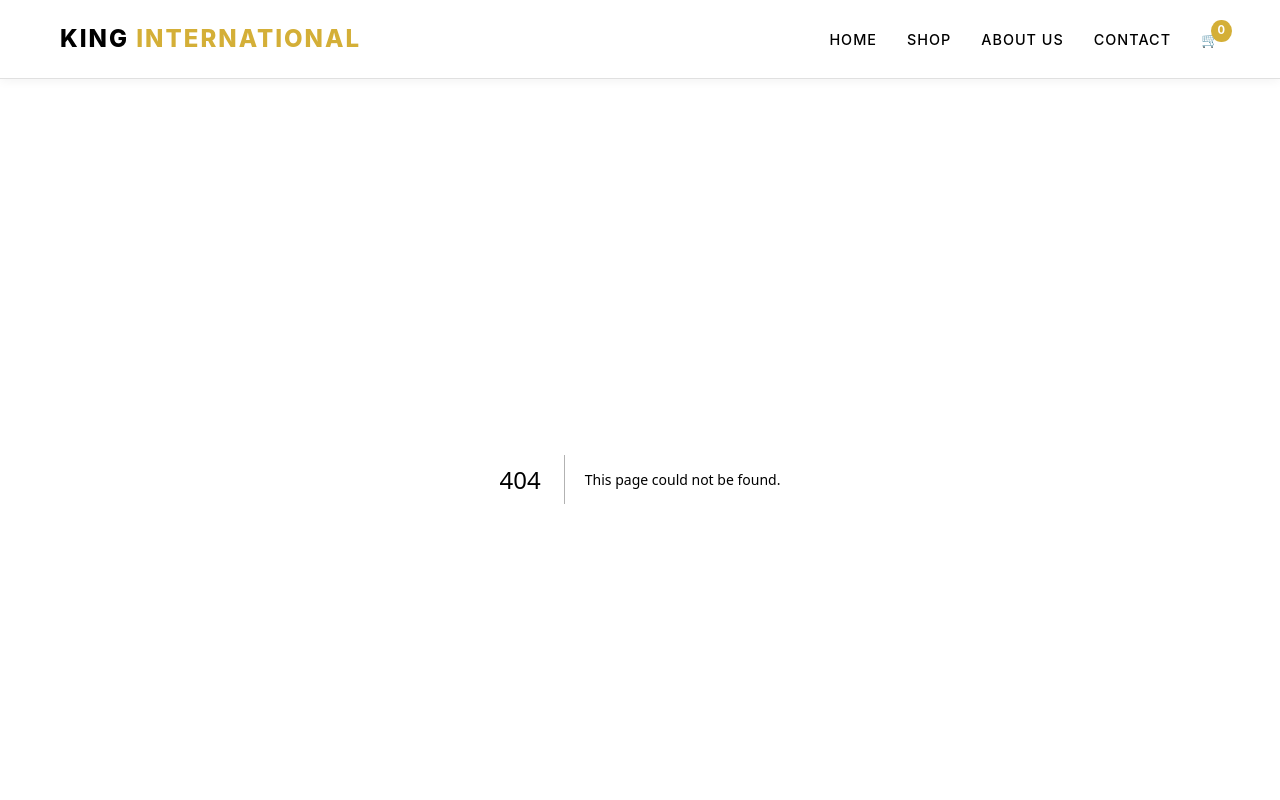
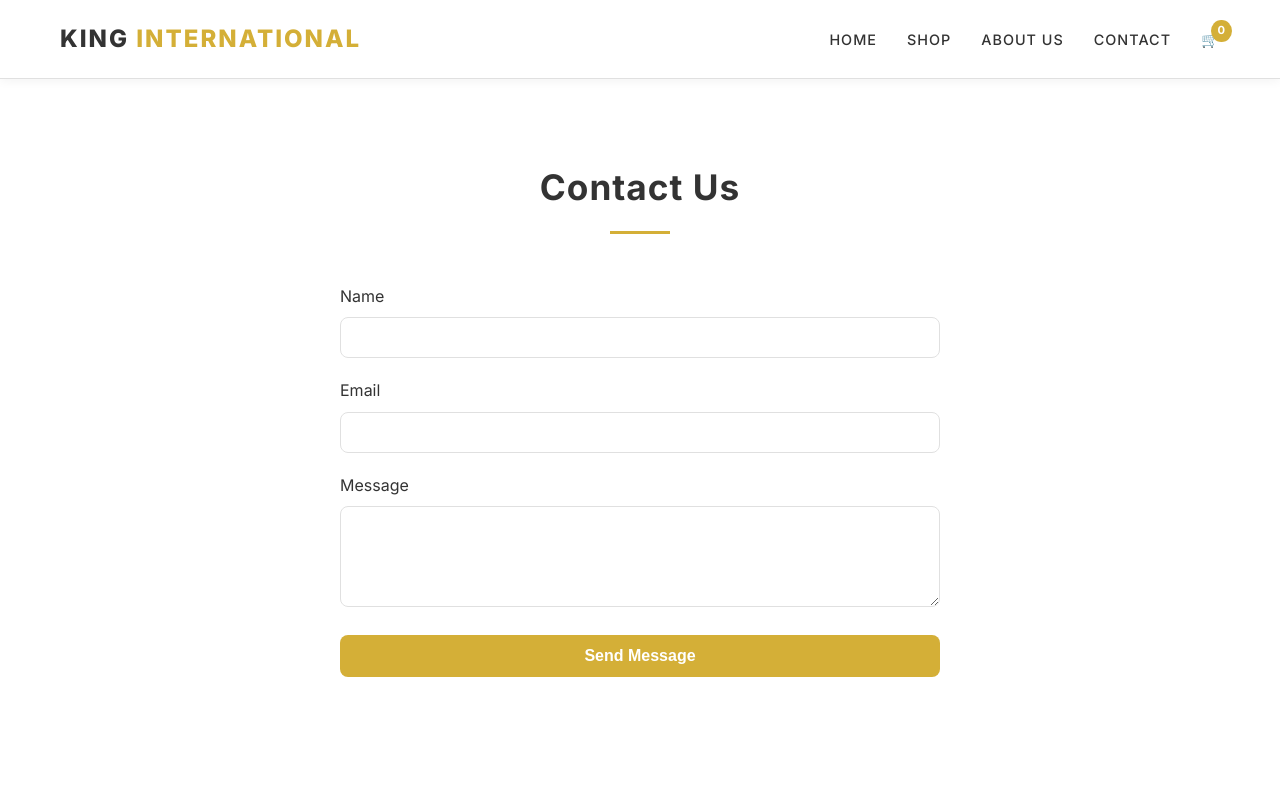
Before and after one commit to vipulbansal1224-wq/king, a Next.js app: page /contact in a window 1280 px wide. Before the commit this address had no page. Shown: the top 800 px of the page. Built offline with nearby package versions, Linux system fonts and the light colour scheme.

Commit message:
Fix missing font and add placeholder pages

```diff
--- /dev/null
+++ b/src/app/contact/page.js
@@ -0,0 +1,27 @@
+export default function Contact() {
+  return (
+    <div className="container section-padding animate-fade-in">
+      <div className="section-header">
+        <h2>Contact Us</h2>
+        <div className="underline"></div>
+      </div>
+      <div style={{ maxWidth: '600px', margin: '0 auto' }}>
+        <form style={{ display: 'flex', flexDirection: 'column', gap: '20px' }}>
+          <div>
+            <label style={{ display: 'block', marginBottom: '8px' }}>Name</label>
+            <input type="text" style={{ width: '100%', padding: '12px', border: '1px solid var(--border-color)', borderRadius: 'var(--border-radius)' }} />
+          </div>
+          <div>
+            <label style={{ display: 'block', marginBottom: '8px' }}>Email</label>
+            <input type="email" style={{ width: '100%', padding: '12px', border: '1px solid var(--border-color)', borderRadius: 'var(--border-radius)' }} />
+          </div>
+          <div>
+            <label style={{ display: 'block', marginBottom: '8px' }}>Message</label>
+            <textarea rows="5" style={{ width: '100%', padding: '12px', border: '1px solid var(--border-color)', borderRadius: 'var(--border-radius)' }}></textarea>
+          </div>
+          <button type="button" className="btn">Send Message</button>
+        </form>
+      </div>
+    </div>
+  );
+}
--- a/src/app/layout.js
+++ b/src/app/layout.js
@@ -1,9 +1,12 @@
+import { Inter } from 'next/font/google';
 import './globals.css';
 import '../components/Navbar.css';
 import '../components/Footer.css';
 import './page.css';
 import Navbar from '../components/Navbar';
 import Footer from '../components/Footer';
+
+const inter = Inter({ subsets: ['latin'] });
 
 export const metadata = {
   title: 'King International | Premium E-Commerce',
@@ -13,7 +16,7 @@ export const metadata = {
 export default function RootLayout({ children }) {
   return (
     <html lang="en">
-      <body>
+      <body className={inter.className}>
         <Navbar />
         <main style={{ minHeight: '80vh' }}>
           {children}
```
Also changed, not shown: src/app/about/page.js (added, +18 -0 lines), src/app/cart/page.js (added, +16 -0 lines).
